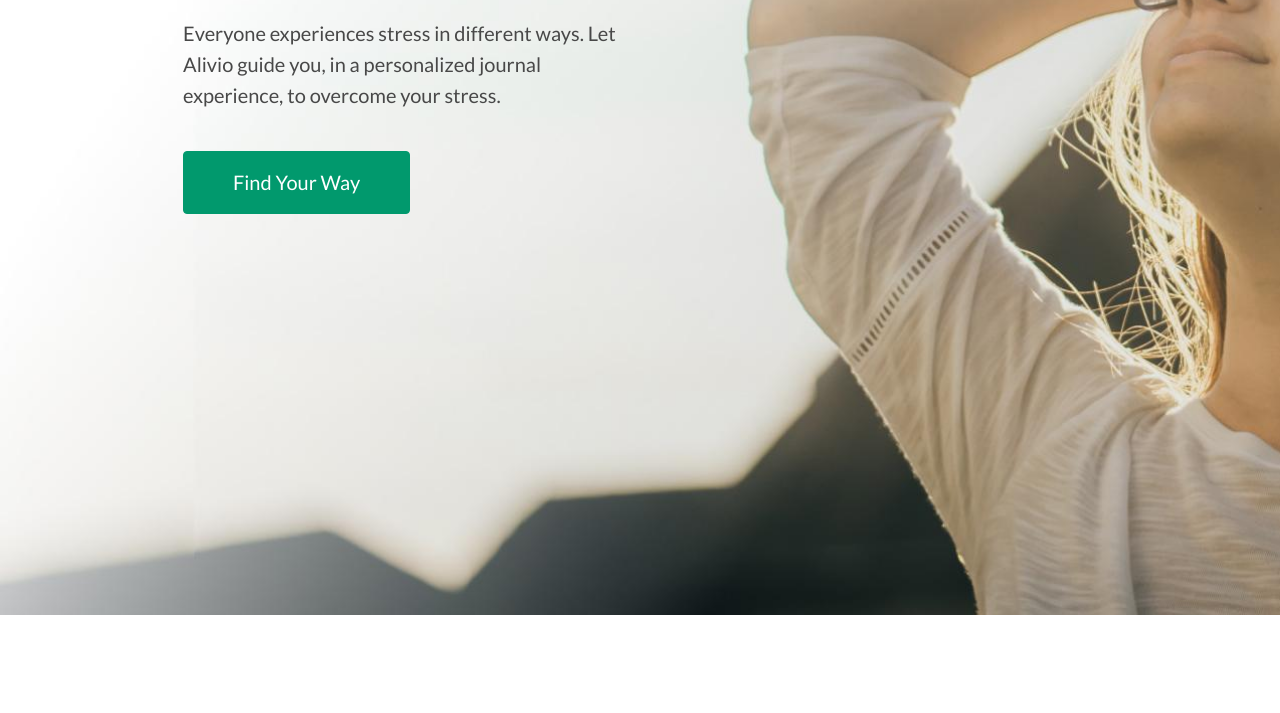
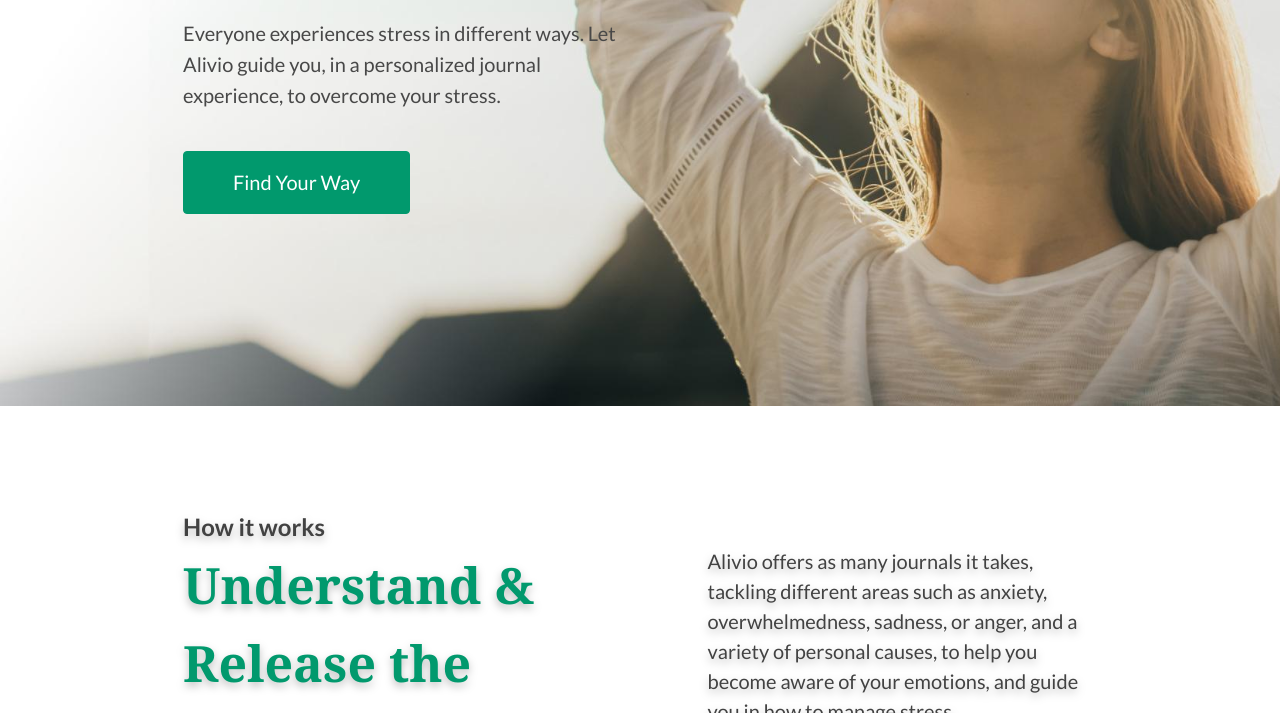
Before and after one commit to sergkrasivskyi/Alivio, a plain HTML site: page index.html in a window 1280 px wide. Shown: the part 404-1117 px from the top of the page. Drawn offline with Linux system fonts and the light colour scheme; a web font is replaced by a local one.

Commit message:
Update style.css

```diff
--- a/css/style.css
+++ b/css/style.css
@@ -104,11 +104,12 @@ img {
 /* / Header */
 /* Hero */
 .hero {
-	height: 900px;
+	/* height: 900px; */
 	background-image: url("./../images/section1-bg_.jpg");
 	background-size: cover;
 	padding-top: 8.96%;
-	margin-bottom: 169px;
+	padding-bottom: 15%;
+	margin-bottom: 8%;
 }
 .hero-txt {
 	/* margin-top: 175px; */
```
